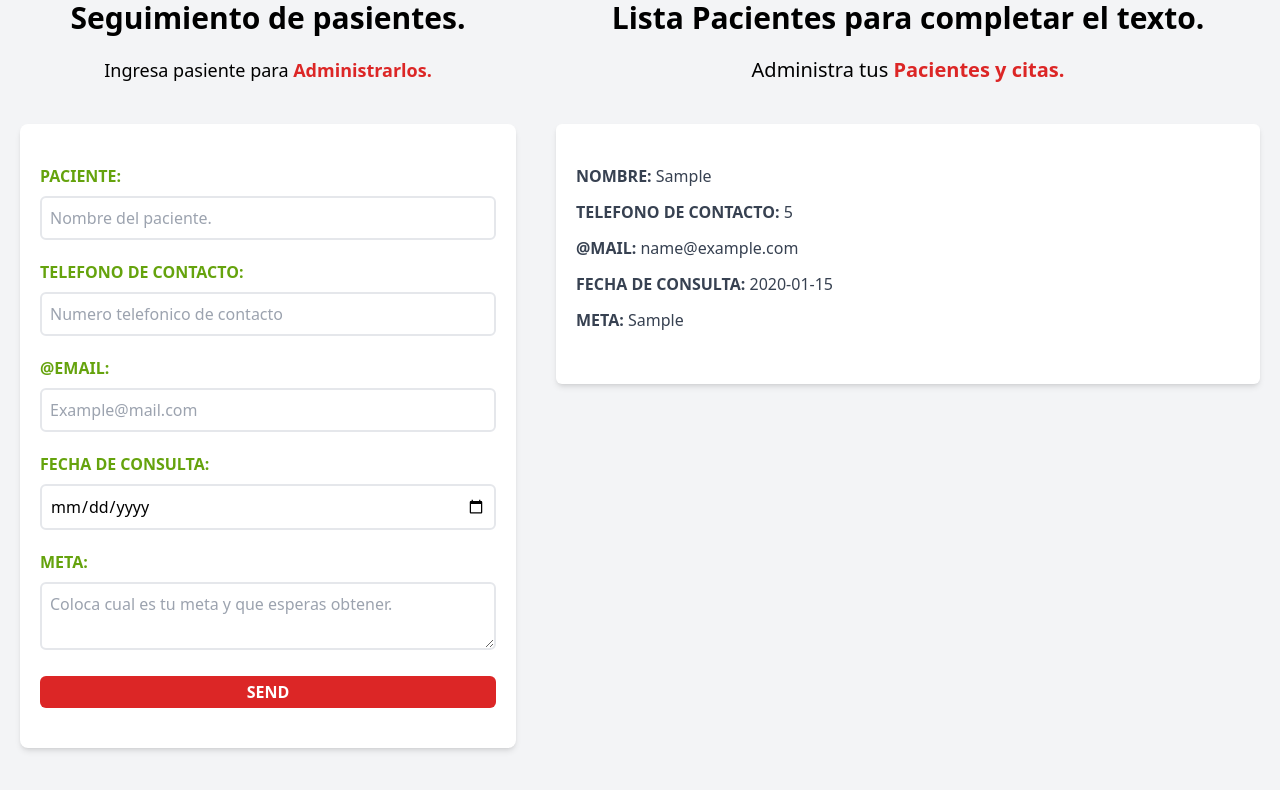
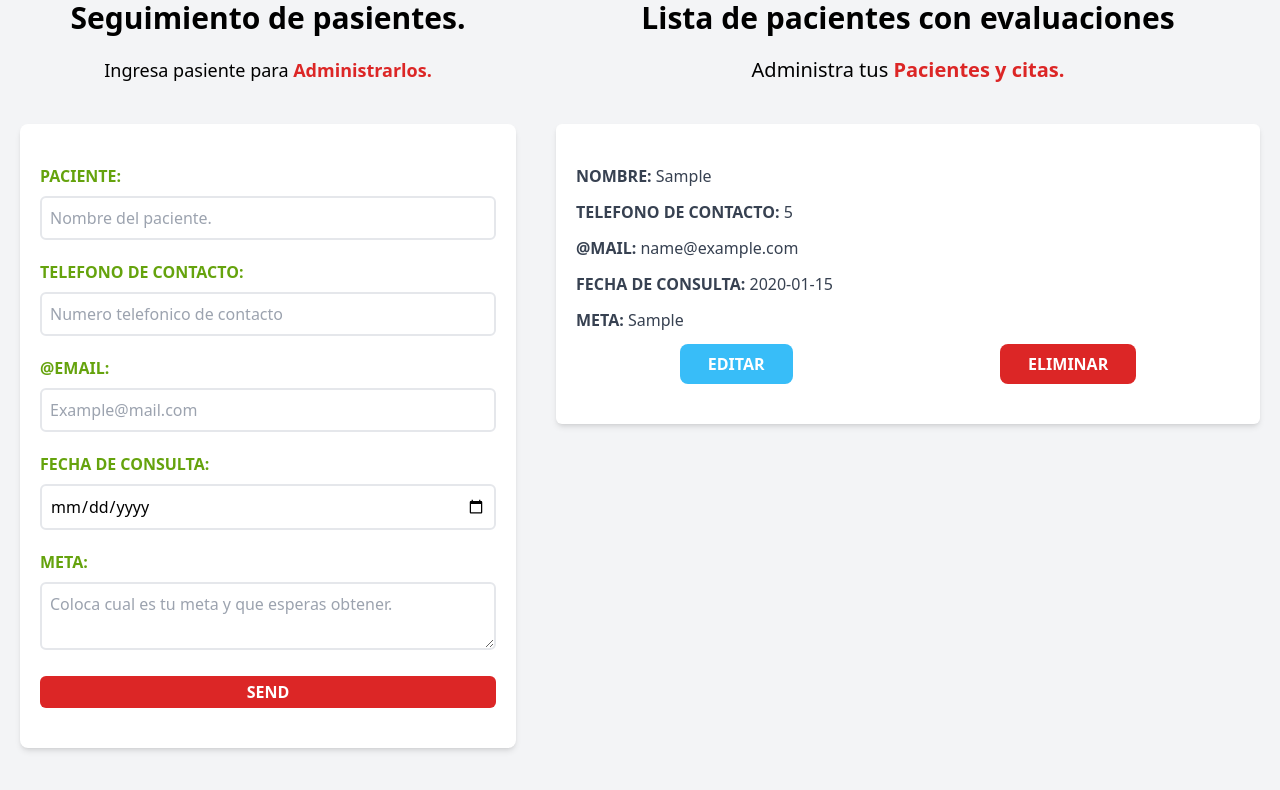
Before and after one commit to SalvadorGonzalezG/FormNutritionits, a React (Vite) app: page / in a window 1280 px wide. Both pictures are taken after typing "Sample", "5", "name@example.com", "2020-01-15", "Sample" into the empty fields and a click on the input "Send". Shown: the part 116-906 px from the top of the page. Built offline with nearby package versions, Linux system fonts and the light colour scheme.

Commit message:
add button update and button delete

```diff
--- a/src/components/ListadoPacientes.jsx
+++ b/src/components/ListadoPacientes.jsx
@@ -8,7 +8,7 @@ const ListadoPacientes = ({ paciente }) => {
         <div className="md:w-1/2 lg:w-3/5 md:h-screen overflow-y-scroll">
             {paciente && paciente.length ?
                 (<>
-                    <h2 className="font-black text-3xl text-center"  >Lista Pacientes para completar el texto.</h2>
+                    <h2 className="font-black text-3xl text-center"  >Lista de pacientes con evaluaciones</h2>
                     <p className="text-xl mt-5 mb-10 text-center">
                         Administra tus {''}
                         <span className="text-red-600 font-bold ">Pacientes y citas.</span>
--- a/src/components/Paciente.jsx
+++ b/src/components/Paciente.jsx
@@ -25,6 +25,19 @@ const Paciente = ({ lisPac }) => {
                 <p className="font-bold mb-3 text-gray-700 uppercase"> Meta: {''}
                     <span className="font-normal normal-case">{meta}</span>
                 </p>
+                <div className="flex justify-around ">
+                    <button
+                      type="button"
+                      className="py-2 px-7 hover:bg-indigo-300 bg-sky-400 text-white font-bold uppercase rounded-lg"
+                    >  Editar
+                    </button>
+                    <button
+                      type="button"
+                      className="py-2 px-7 hover:bg-red-700 bg-red-600 text-white font-bold uppercase rounded-lg"
+                    >
+                        Eliminar
+                    </button>
+                </div>
             </div>
   )
 }
```
